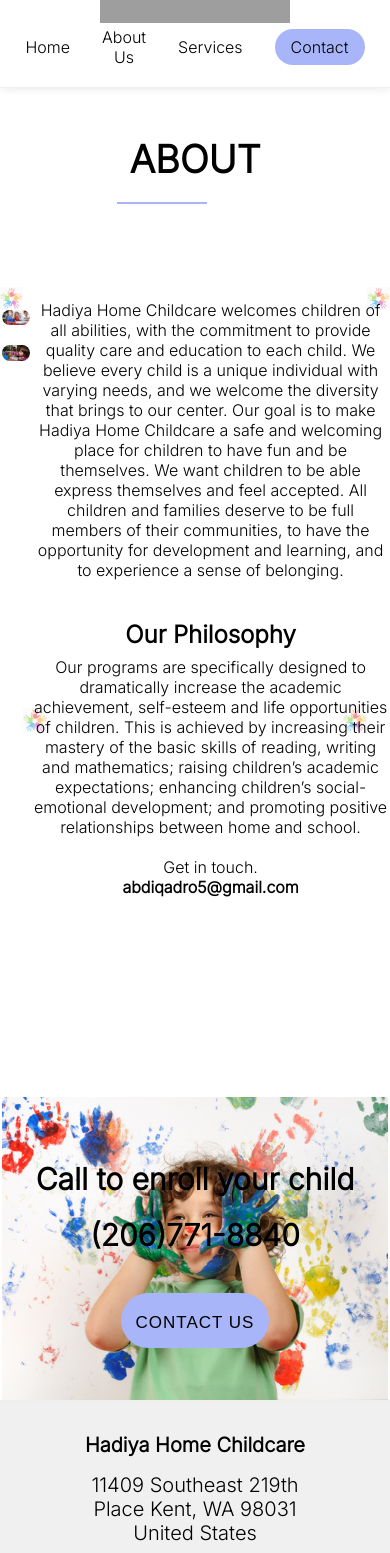
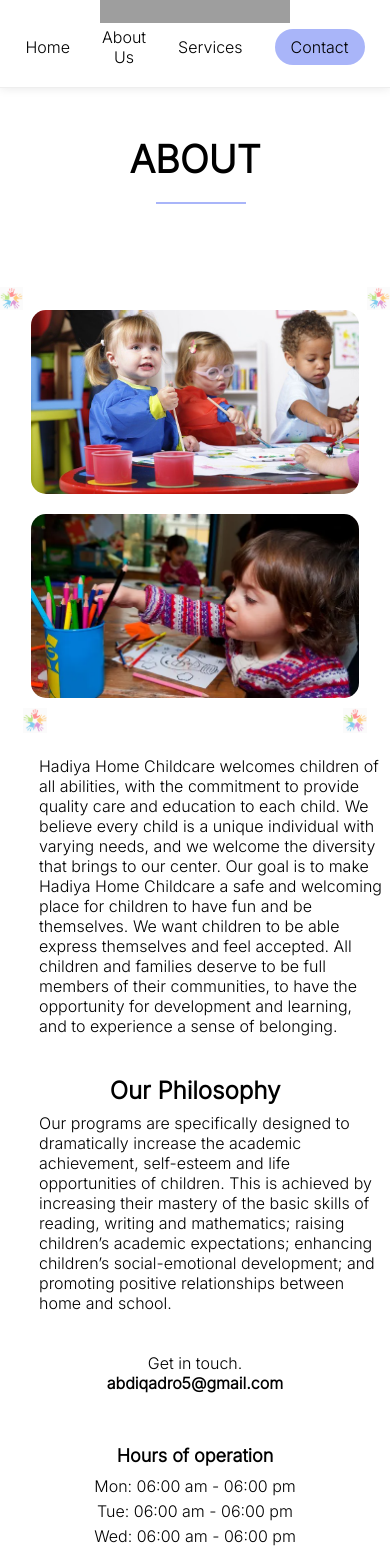
Before and after one commit to nabdi7/hadiya-childcare, a React (Create React App) app: page /about in a window 390 px wide. Shown: the part 120-1673 px from the top of the page. Built offline with nearby package versions, Linux system fonts and the light colour scheme; grey boxes are pictures that could not be loaded.

Commit message:
first commit

```diff
--- a/src/components/About.css
+++ b/src/components/About.css
@@ -9,7 +9,24 @@
 body {
     font-family: 'Inter', sans-serif;
 }
-
+.about-title {
+    text-align: center;
+    font-size: 38px;
+    align-items: center;
+    margin-top: 3rem;
+    margin-bottom: 3rem;
+    text-transform: uppercase;
+}
+.about-title::after {
+    content: "";
+    display: block;
+    width: 90px;
+    align-items: center;
+    border-bottom: 2px solid #A9B5F9;
+    position: relative;
+    margin-top: 20px;
+    left: 47%;
+}
 .about {
     display: flex;
     flex-direction: column;
@@ -20,18 +37,20 @@ body {
 
 }
 .about-content {
+    max-width: 80%;
     display: flex;
     align-items: flex-start;
     margin-bottom: 4rem;
 }
 
 .about-image {
+    width: 100%;
     display: flex;
     flex-direction: column;
 }
 
 .about-image img {
-    width: 60%;
+    width: 90%;
     height: auto;
     border-radius: 15px;
     margin: 10px;
@@ -43,17 +62,31 @@ body {
     margin-bottom: 3rem;
     flex-direction: column;
 }
-/* .about-description {
-    width: 80%;
+.about-description {
+    width: 110%;
     text-align: left;
     margin: 0 auto;
-} */
+}
 
 .philosophy {
     align-items: flex-start;
     margin-bottom: 0.5rem;
+    text-align: flex-start;
 }
 
+.content-schedule {
+    font-weight: bold;
+    margin-top: 2rem;
+    margin-bottom: 10px;
+    font-size: 18px;
+}
+.scheduling-hours {
+    list-style: none;
+}
+
+.scheduling-hours li {
+    margin-bottom: 5px;
+}
 
 /* contact us container */
 .contact-us {
@@ -112,16 +145,43 @@ body {
 }
 
 @media screen and (max-width: 767px) {
+    .about-title::after {
+        content: "";
+        display: block;
+        width: 90px;
+        align-items: center;
+        border-bottom: 2px solid #A9B5F9;
+        position: relative;
+        margin-top: 20px;
+        left: 40%;
+    }
+    .about-content {
+        flex-direction: column; /* Stack items vertically on small screens */
+        align-items: center;
+    }
+    .about-container {
+        max-width: 600px;
+        margin-top: 3rem;
+        margin-bottom: 3rem;
+        flex-direction: column;
+    }
     .about-image {
         flex-direction: column;
         align-items: center;
         justify-content: center;
-        width: 100%;
     }
     .about-image img {
-        width: 90%;
+        width: 105%;
+    }
+    .about-container {
+        margin-bottom: 2rem;
     }
 
+    .about-description {
+        width: 110%;
+        text-align: left;
+        margin: 0;
+    }
     .enroll-now {
         display: flex;
         flex-direction: column;
--- a/src/components/About.js
+++ b/src/components/About.js
@@ -8,7 +8,7 @@ const About = () => {
         <>
         <div className='left-section'></div>
         <div className='right-section'> </div>
-        <h1 className='global-title'>About</h1>
+        <h1 className='about-title'>About</h1>
         <section className='about'>
 
             <div className='about-content'>
@@ -48,9 +48,21 @@ const About = () => {
                         promoting positive relationships between home and school.
                         </p>
                         <br/>
+                        <br/>
                     <p> Get in touch. </p>
 
                     <p> <b>abdiqadro5@gmail.com </b></p>
+                        <br/>
+                    <h3 className='content-schedule'>Hours of operation</h3>
+                        <ul className='scheduling-hours'>
+                            <li>Mon: 06:00 am - 06:00 pm</li>
+                            <li>Tue: 06:00 am - 06:00 pm</li>
+                            <li>Wed: 06:00 am - 06:00 pm</li>
+                            <li>Thu: 06:00 am - 06:00 pm</li>
+                            <li>Fri: 06:00 am - 06:00 pm</li>
+                            <li>Sat: closed</li>
+                            <li>Sun: closed</li>
+                        </ul>
                 </div>
             </div>
 
--- a/src/components/Home.css
+++ b/src/components/Home.css
@@ -4,6 +4,10 @@
     box-sizing: border-box;
     margin: 0;
     padding: 0;
+}
+
+body {
+      overflow-x: hidden;
 }
 
 body {
@@ -283,7 +287,27 @@ icons
 
 
 @media screen and (max-width: 768px){
+    .title {
+        font-size: 30px;
+        margin-bottom: 1rem;
+        color: white;
+        font-style: italic;
+    }
 
+    .title-sub {
+        font-size: 80px;
+        margin-bottom: 1rem;
+    }
+
+    .title-container {
+        text-align: center;
+        font-size: 32px;
+        display: flex;
+        flex-direction: column;
+        align-items: center;
+        margin-bottom: 1rem;
+        /* background-color: #A9B5F9; */
+    }
     .program-container h2 {
         width: 460px;
         height: 71px;
@@ -358,8 +382,29 @@ icons
     }
 }
 
-@media screen and (max-width: 768px){
-
-
+@media screen and (min-width: 768px) and (max-width: 1120px){
+    .program-container .program-types {
+        width: 367px;
+        height: 262px;
+        position: relative;
+        float: left;
+        background: rgba(255,255,255,0.4);
+        border-radius: 10px;
+        margin: 70px 34px 59px 0;
+        text-align: center;
+        padding: 72px 29px 0;
+    }
+    .offer-icons {
+        display: flex;
+        flex-direction: column;
+        align-items: center;
+        background-color: #A9B5F9;
+        padding: 40px 40px;
+        border: none;
+        border-radius: 65px;
+        margin-bottom: 1rem;
+        font-size: 25px;
+        margin: 10px;
+    }
 
 }
```
